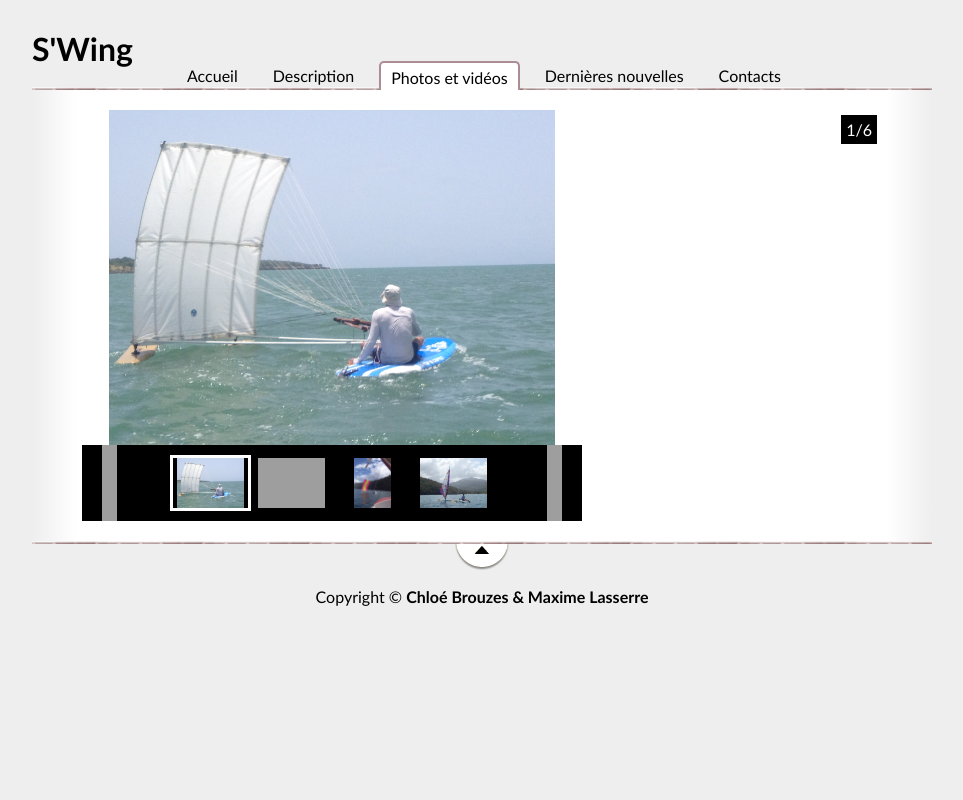
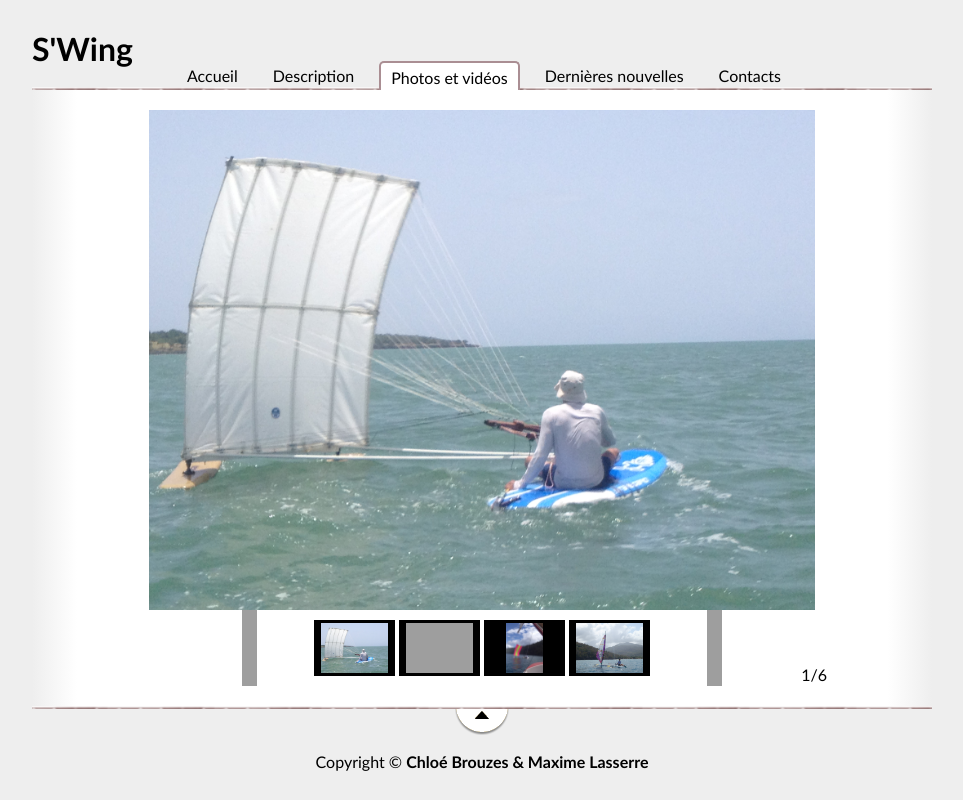
Before and after one commit to evermax/swing, a PHP site: page /images.php in a window 1280 px wide. Shown: the whole page, without its empty margins (158-1121 px from the left). Run offline with PHP 8.4, Linux system fonts and the light colour scheme; some libraries are stand-ins or nearby versions; grey boxes are pictures that could not be loaded.

Commit message:
Carousel et news
Amélioration du carousel : agrandissement, suppression du cadre noir,
mise au centre.
Suppression du problème de la page news : toutes les images ont la même
taille.

```diff
--- a/css/sliderkit-core.css
+++ b/css/sliderkit-core.css
@@ -52,7 +52,7 @@
 /*---------------------------------
  *  Counter
  *---------------------------------*/
-.sliderkit .sliderkit-count{position:absolute;top:5px;right:5px;z-index:10;padding:5px;color:#fff;background:#000;}
+.sliderkit .sliderkit-count{position:absolute;top:550px;right:50px;z-index:10;padding:5px;color:#000;}
 
 /*---------------------------------
  *  Loader
--- a/css/sliderkit-demos.css
+++ b/css/sliderkit-demos.css
@@ -136,13 +136,13 @@
 /*---------------------------------
  *  Photos gallery > Standard
  *---------------------------------*/
-.photosgallery-std{width:500px;height:335px;padding:0 0 76px;}
+.photosgallery-std{width:800px;height:500px;padding:0 0 76px;}
 
 /* Navbar */
-.photosgallery-std .sliderkit-nav{left:0;bottom:0;width:480px;padding:10px;background:#000;}
+.photosgallery-std .sliderkit-nav{left:140px;bottom:0;width:500px;padding:10px;}
 .photosgallery-std .sliderkit-nav-clip ul li{float:left;margin:0;}
-.photosgallery-std .sliderkit-nav-clip ul li a{display:block;width:75px;height:50px;overflow:hidden;margin:0;padding:3px;}
-.photosgallery-std .sliderkit-nav-clip ul li.sliderkit-selected a{padding:0;border:3px solid #fff;}
+.photosgallery-std .sliderkit-nav-clip ul li a{display:block;width:75px;height:50px;overflow:hidden;margin:0;padding:3px;background-color:#000;margin-left:2px;margin-right:2px;}
+/*.photosgallery-std .sliderkit-nav-clip ul li.sliderkit-selected a{padding:0;border:3px solid #fff;}*/
 
 /* Buttons */
 .photosgallery-std .sliderkit-btn{position:absolute;top:0;}
@@ -165,14 +165,14 @@
 .photosgallery-std .sliderkit-go-btn{position:absolute;top:0;z-index:10;width:50px;height:335px;}
 .photosgallery-std .sliderkit-go-prev{left:0;}
 .photosgallery-std .sliderkit-go-next{right:0;}
-.photosgallery-std .sliderkit-go-btn a{display:block;width:50px;height:335px;opacity:0.6;cursor:pointer;background-color:#fff;background-repeat:no-repeat;background-position:center center;}
+.photosgallery-std .sliderkit-go-btn a{display:block;width:50px;height:500px;opacity:0.6;cursor:pointer;background-color:#fff;background-repeat:no-repeat;background-position:center center;}
 .photosgallery-std .sliderkit-go-prev a{background-image:url("../images/slider-arrow-left.gif");}
 .photosgallery-std .sliderkit-go-next a{background-image:url("../images/slider-arrow-right.gif");}
 .photosgallery-std .sliderkit-btn-disable a{opacity:0/*can be set to any value until 1*/;cursor:default;}
 .photosgallery-std .sliderkit-go-btn span{display:none;}
 
 /* Panel */
-.photosgallery-std .sliderkit-panel{top:0;left:0;width:500px;height:335px;}
+.photosgallery-std .sliderkit-panel{top:0;left:0;width:800px;height:500px;}
 
 /*---------------------------------
  *  Photos gallery > With captions
--- a/style.css
+++ b/css/style.css
@@ -38,7 +38,7 @@ section
 /********************* Header *********************/
 header
 {
-    background: url('images/separateur.png') repeat-x bottom;
+    background: url('../images/separateur.png') repeat-x bottom;
     background-color: rgb(238, 238, 238);
 }
 
@@ -101,7 +101,7 @@ nav a:hover
 
 footer
 {
-    background:  url('images/separateur.png') repeat-x top, url("images/ico_top.png") no-repeat top;
+    background:  url('../images/separateur.png') repeat-x top, url("../images/ico_top.png") no-repeat top;
     text-align: center;
     background-color: rgb(238, 238, 238);
 }
@@ -197,31 +197,6 @@ figure
 }
 
 /********************** Nouveau Carousel **********************/
-#carousel
-{
-    width: 900px;
-    height: 600px;
-    margin: auto;
-}
-
-#carousel .overview
-{
-    list-style: none;
-    position: absolute;
-    padding: 0;
-    width: 800px;
-    height: 500px;
-    margin: auto;
-}
-
-#carousel .overview li
-{
-    float: left;
-    width: 800px;
-    height: 500px;
-    margin: auto;
-}
-
 #standardPhotosgallery
 {
     margin: auto;
@@ -317,6 +292,7 @@ figure
 .photo img
 {
     max-height: 100%;
+    max-width: 100%;
 }
 
 .pagination
--- a/head.php
+++ b/head.php
@@ -1,6 +1,6 @@
 <head>
     <meta charset="utf-8" />
-    <link rel="stylesheet" href="style.css" />
+    <link rel="stylesheet" href="css/style.css" />
     <link rel="stylesheet" href="css/gallery.theme.css" />
     <link rel="stylesheet" href="css/gallery.min.css" />
 
--- a/news.php
+++ b/news.php
@@ -46,7 +46,8 @@
             	                </tr>
 
             	                <tr>
-            	                    <th rowspan="2" class="photo">
+            	                    <th rowspan="2">
+            	                        <div class="photo">
                     	                    <?php
                     	                    if ($donnees['auteur'] == "Chloe")
                     	                    {
@@ -61,6 +62,7 @@
                     	                    <?php
                     	                    }
                     	                    ?>
+            	                        </div>
             	                    </th>
             	                    <th class="contenu" > <?php echo $donnees['contenu']; ?> </th>
             	                </tr>
```
Lines whose indentation alone changed are shown as unchanged.
